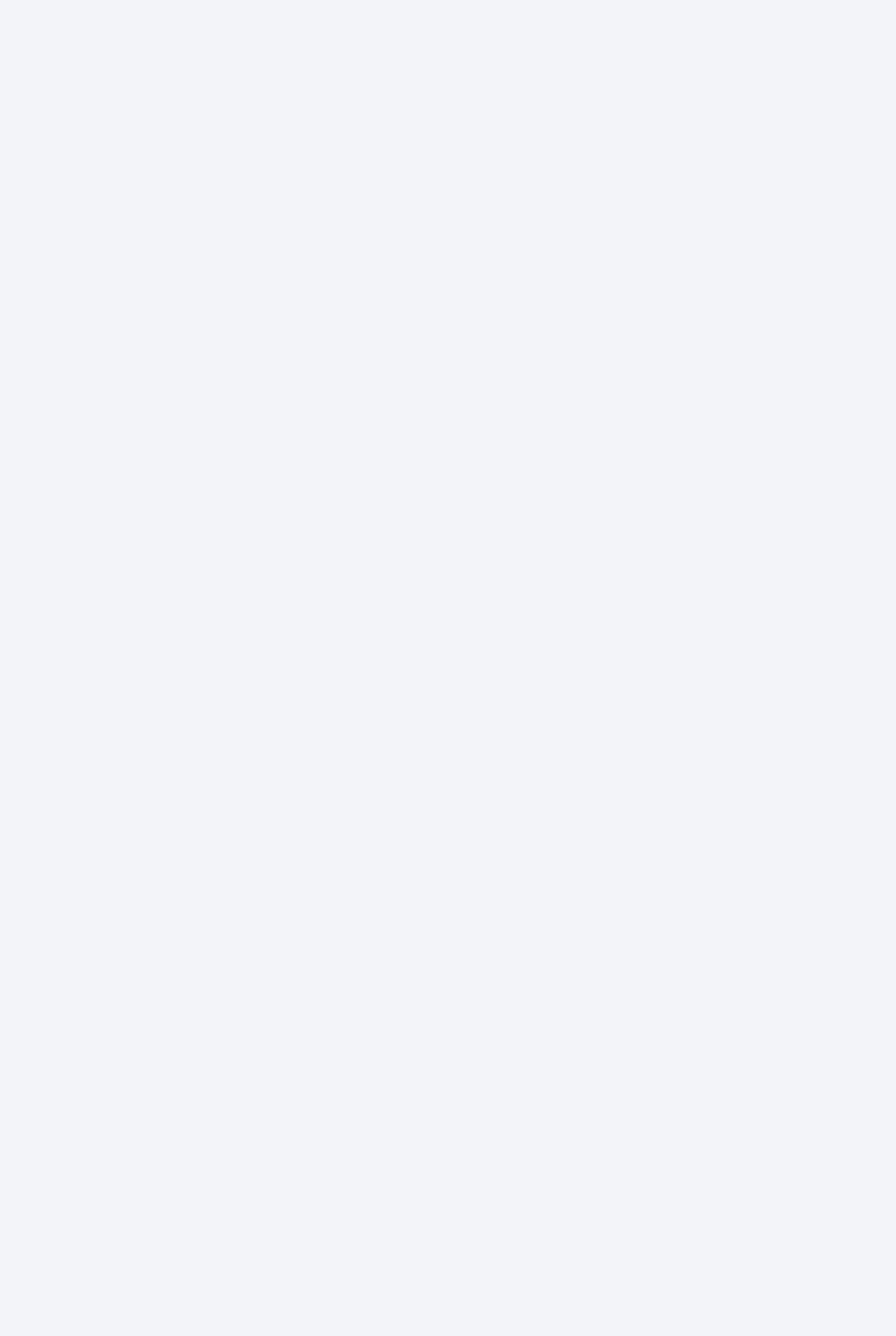
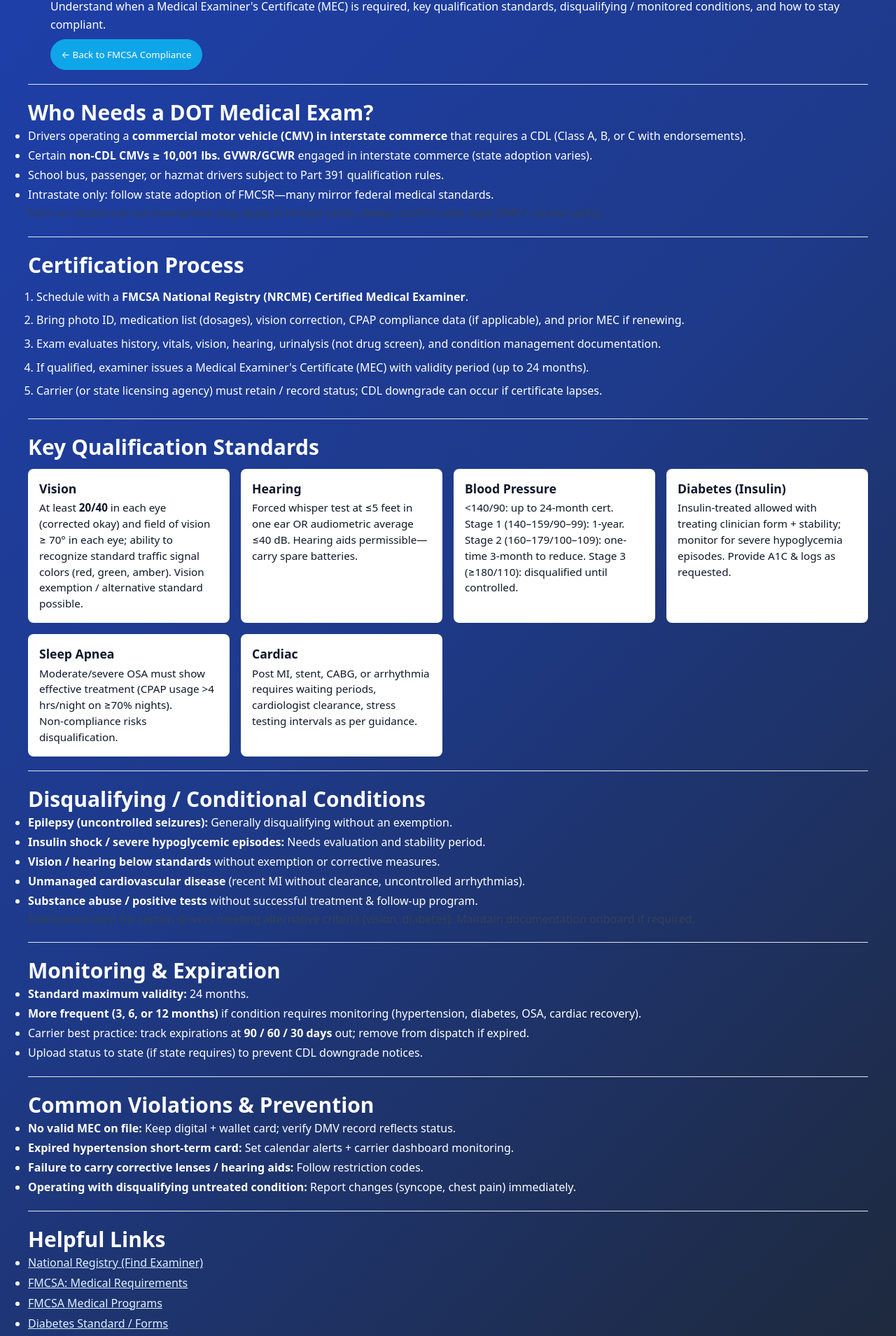
Before and after one commit to Cocodog2014/fixdq-Prod, a React (Vite) app: page /medical-requirements in a window 1280 px wide. Before the commit this address had no page. Shown: the part 328-2237 px from the top of the page at 70% size. Before the commit the page ends 800 px from the top, so only its background shows below. Built offline with nearby package versions, Linux system fonts and the light colour scheme.

Commit message:
added the medical

```diff
--- a/src/main.jsx
+++ b/src/main.jsx
@@ -6,6 +6,7 @@ import HomePage from './pages/HomePage'
 import FMCSACompliance from './pages/FMCSACompliance'
 import FMCSARegulations from './pages/FMCSACompliance/FMCSARegulations'
 import HoursOfService from './pages/FMCSACompliance/HoursOfService'
+import MedicalRequirements from './pages/FMCSACompliance/MedicalRequirements'
 import SafetyManagement from './pages/FMCSACompliance/SafetyManagement'
 import SafetyTraining from './pages/SafetyTraining/SafetyTraining'
 import DefensiveDriving from './pages/SafetyTraining/DefensiveDriving'
@@ -52,6 +53,7 @@ createRoot(document.getElementById('root')).render(
   <Route path="/fmcsa-compliance" element={<FMCSACompliance />} />
   <Route path="/fmcsa-regulations" element={<FMCSARegulations />} />
   <Route path="/hours-of-service" element={<HoursOfService />} />
+  <Route path="/medical-requirements" element={<MedicalRequirements />} />
   <Route path="/safety-management" element={<SafetyManagement />} />
   <Route path="/safety-training" element={<SafetyTraining />} />
   <Route path="/safety-training/defensive-driving" element={<DefensiveDriving />} />
--- a/src/pages/FMCSACompliance/HeroButton/License.jsx
+++ b/src/pages/FMCSACompliance/HeroButton/License.jsx
@@ -30,7 +30,8 @@ export function computeLicenseResult({ vehicleType, gvwr, operatingArea, cargoTy
   if (farmExemption === 'yes' && operatingArea === 'intrastate' && !wantsHazmat && passengerCount !== '16_plus' && schoolBus !== 'yes') notes.push('Farm Vehicle Driver (FVD) exemption may apply within 150 air-miles; CDL may not be required. Confirm with your state DMV.')
   return { cdlClass, endorsements: Array.from(endorsements), notes, references: [
     { label: 'FMCSA: Do I Need a CDL?', href: 'https://www.fmcsa.dot.gov/registration/commercial-drivers-license' },
-    { label: 'FMCSA: Medical Requirements', href: 'https://www.fmcsa.dot.gov/medical/driver-medical-requirements/medical-requirements' },
+    // Link internally to our Medical Requirements guide page
+    { label: 'Medical Requirements Guide', href: '/medical-requirements' },
     { label: 'FMCSA: Tank Vehicle (N) & HazMat (H/X)', href: 'https://www.fmcsa.dot.gov/registration/commercial-drivers-license/endorsements' },
     { label: 'FMCSA: Farm Vehicle Driver Exemptions', href: 'https://www.fmcsa.dot.gov/registration/commercial-drivers-license/farm-vehicle-driver-exemptions' },
   ] }
@@ -106,7 +107,16 @@ export function LicensePanel({ state, setState, onClose }) {
             </ul>
           )}
           <div className="result-links">
-            {result.references.map(r => (<a key={r.href} href={r.href} target="_blank" rel="noopener noreferrer">{r.label}</a>))}
+            {result.references.map(r => {
+              const isInternal = r.href.startsWith('/')
+              return (
+                <a
+                  key={r.href}
+                  href={r.href}
+                  {...(isInternal ? { onClick: e => { e.preventDefault(); navigate(r.href) } } : { target: '_blank', rel: 'noopener noreferrer' })}
+                >{r.label}</a>
+              )
+            })}
           </div>
         </div>
       </div>
--- /dev/null
+++ b/src/pages/FMCSACompliance/MedicalRequirements.css
@@ -0,0 +1,19 @@
+.med-hero{padding-top:1.25rem;padding-bottom:1.25rem}
+.med-section{padding:1.25rem 0;border-top:1px solid var(--color-gray-200)}
+.med-bullets{line-height:1.75}
+.med-steps{line-height:1.75;counter-reset:medsteps;margin:.75rem 0 .25rem .75rem;padding:0}
+.med-steps li{margin:.35rem 0}
+.med-grid{display:grid;grid-template-columns:repeat(auto-fit,minmax(240px,1fr));gap:1rem;margin-top:.75rem}
+.med-card{background:var(--color-white);border-radius:var(--radius-lg);box-shadow:var(--shadow-sm);padding:1rem;color:var(--color-gray-900)}
+.med-links{line-height:1.8}
+.med-backbar{margin-top:.5rem}
+.med-back-btn{background:var(--color-accent-blue,#0369a1);color:#fff;border:1px solid var(--color-accent-blue,#0369a1);border-radius:var(--radius-full);padding:.5rem .9rem;cursor:pointer;box-shadow:var(--shadow-sm)}
+.med-back-btn:hover{filter:brightness(1.05)}
+.med-page{background:var(--bg-gradient-primary);min-height:100vh}
+.med-page .container{color:var(--color-white)}
+.med-page a{color:#e0f2fe}
+.med-card h3{margin-top:0;font-size:1.1rem}
+.med-card p{margin:.25rem 0 0;font-size:.9rem;line-height:1.5}
+@media (min-width:900px){
+  .med-card p{font-size:.95rem}
+}
--- /dev/null
+++ b/src/pages/FMCSACompliance/MedicalRequirements.jsx
@@ -0,0 +1,115 @@
+import React from 'react'
+import { useNavigate } from 'react-router-dom'
+import GlobalHeader from '../../components/GlobalHeader'
+import './MedicalRequirements.css'
+
+export default function MedicalRequirements() {
+  const navigate = useNavigate()
+  return (
+    <div className="med-page" data-page="medical-requirements">
+      <GlobalHeader />
+      <section className="container med-hero" aria-labelledby="med-title">
+        <h1 id="med-title">DOT Medical Requirements</h1>
+        <p className="lead">Understand when a Medical Examiner's Certificate (MEC) is required, key qualification standards, disqualifying / monitored conditions, and how to stay compliant.</p>
+        <div className="med-backbar">
+          <button type="button" className="med-back-btn" onClick={() => navigate('/fmcsa-compliance')} aria-label="Back to FMCSA Compliance">← Back to FMCSA Compliance</button>
+        </div>
+      </section>
+
+      <section className="container med-section" aria-labelledby="who-needs">
+        <h2 id="who-needs">Who Needs a DOT Medical Exam?</h2>
+        <ul className="med-bullets">
+          <li>Drivers operating a <strong>commercial motor vehicle (CMV) in interstate commerce</strong> that requires a CDL (Class A, B, or C with endorsements).</li>
+          <li>Certain <strong>non‑CDL CMVs ≥ 10,001 lbs. GVWR/GCWR</strong> engaged in interstate commerce (state adoption varies).</li>
+          <li>School bus, passenger, or hazmat drivers subject to Part 391 qualification rules.</li>
+          <li>Intrastate only: follow state adoption of FMCSR—many mirror federal medical standards.</li>
+        </ul>
+        <p className="note">Farm or occasional use exemptions may apply in limited cases; always confirm with state DMV + carrier policy.</p>
+      </section>
+
+      <section className="container med-section" aria-labelledby="process">
+        <h2 id="process">Certification Process</h2>
+        <ol className="med-steps">
+          <li>Schedule with a <strong>FMCSA National Registry (NRCME) Certified Medical Examiner</strong>.</li>
+          <li>Bring photo ID, medication list (dosages), vision correction, CPAP compliance data (if applicable), and prior MEC if renewing.</li>
+          <li>Exam evaluates history, vitals, vision, hearing, urinalysis (not drug screen), and condition management documentation.</li>
+          <li>If qualified, examiner issues a Medical Examiner's Certificate (MEC) with validity period (up to 24 months).</li>
+          <li>Carrier (or state licensing agency) must retain / record status; CDL downgrade can occur if certificate lapses.</li>
+        </ol>
+      </section>
+
+      <section className="container med-section" aria-labelledby="standards">
+        <h2 id="standards">Key Qualification Standards</h2>
+        <div className="med-grid">
+          <div className="med-card">
+            <h3>Vision</h3>
+            <p>At least <strong>20/40</strong> in each eye (corrected okay) and field of vision ≥ 70° in each eye; ability to recognize standard traffic signal colors (red, green, amber). Vision exemption / alternative standard possible.</p>
+          </div>
+          <div className="med-card">
+            <h3>Hearing</h3>
+            <p>Forced whisper test at &le;5 feet in one ear OR audiometric average &le;40 dB. Hearing aids permissible—carry spare batteries.</p>
+          </div>
+          <div className="med-card">
+            <h3>Blood Pressure</h3>
+            <p>&lt;140/90: up to 24-month cert. Stage 1 (140–159/90–99): 1-year. Stage 2 (160–179/100–109): one-time 3-month to reduce. Stage 3 (≥180/110): disqualified until controlled.</p>
+          </div>
+          <div className="med-card">
+            <h3>Diabetes (Insulin)</h3>
+            <p>Insulin-treated allowed with treating clinician form + stability; monitor for severe hypoglycemia episodes. Provide A1C & logs as requested.</p>
+          </div>
+          <div className="med-card">
+            <h3>Sleep Apnea</h3>
+            <p>Moderate/severe OSA must show effective treatment (CPAP usage &gt;4 hrs/night on ≥70% nights). Non‑compliance risks disqualification.</p>
+          </div>
+          <div className="med-card">
+            <h3>Cardiac</h3>
+            <p>Post MI, stent, CABG, or arrhythmia requires waiting periods, cardiologist clearance, stress testing intervals as per guidance.</p>
+          </div>
+        </div>
+      </section>
+
+      <section className="container med-section" aria-labelledby="conditions">
+        <h2 id="conditions">Disqualifying / Conditional Conditions</h2>
+        <ul className="med-bullets">
+          <li><strong>Epilepsy (uncontrolled seizures):</strong> Generally disqualifying without an exemption.</li>
+          <li><strong>Insulin shock / severe hypoglycemic episodes:</strong> Needs evaluation and stability period.</li>
+          <li><strong>Vision / hearing below standards</strong> without exemption or corrective measures.</li>
+          <li><strong>Unmanaged cardiovascular disease</strong> (recent MI without clearance, uncontrolled arrhythmias).</li>
+          <li><strong>Substance abuse / positive tests</strong> without successful treatment & follow-up program.</li>
+        </ul>
+        <p className="note">Exemptions exist for certain drivers meeting alternative criteria (vision, diabetes). Maintain documentation onboard if required.</p>
+      </section>
+
+      <section className="container med-section" aria-labelledby="monitoring">
+        <h2 id="monitoring">Monitoring & Expiration</h2>
+        <ul className="med-bullets">
+          <li><strong>Standard maximum validity:</strong> 24 months.</li>
+          <li><strong>More frequent (3, 6, or 12 months)</strong> if condition requires monitoring (hypertension, diabetes, OSA, cardiac recovery).</li>
+          <li>Carrier best practice: track expirations at <strong>90 / 60 / 30 days</strong> out; remove from dispatch if expired.</li>
+          <li>Upload status to state (if state requires) to prevent CDL downgrade notices.</li>
+        </ul>
+      </section>
+
+      <section className="container med-section" aria-labelledby="violations">
+        <h2 id="violations">Common Violations & Prevention</h2>
+        <ul className="med-bullets">
+          <li><strong>No valid MEC on file:</strong> Keep digital + wallet card; verify DMV record reflects status.</li>
+          <li><strong>Expired hypertension short-term card:</strong> Set calendar alerts + carrier dashboard monitoring.</li>
+          <li><strong>Failure to carry corrective lenses / hearing aids:</strong> Follow restriction codes.</li>
+          <li><strong>Operating with disqualifying untreated condition:</strong> Report changes (syncope, chest pain) immediately.</li>
+        </ul>
+      </section>
+
+      <section className="container med-section" aria-labelledby="links">
+        <h2 id="links">Helpful Links</h2>
+        <ul className="med-links">
+          <li><a href="https://nationalregistry.fmcsa.dot.gov/NRPublicUI/home.seam" target="_blank" rel="noopener noreferrer">National Registry (Find Examiner)</a></li>
+          <li><a href="https://www.fmcsa.dot.gov/medical/driver-medical-requirements/medical-requirements" target="_blank" rel="noopener noreferrer">FMCSA: Medical Requirements</a></li>
+          <li><a href="https://www.fmcsa.dot.gov/regulations/medical" target="_blank" rel="noopener noreferrer">FMCSA Medical Programs</a></li>
+          <li><a href="https://www.fmcsa.dot.gov/regulations/medical/diabetes" target="_blank" rel="noopener noreferrer">Diabetes Standard / Forms</a></li>
+        </ul>
+        <p className="note">This guide is informational and not a substitute for official FMCSR or medical professional judgment.</p>
+      </section>
+    </div>
+  )
+}
```
